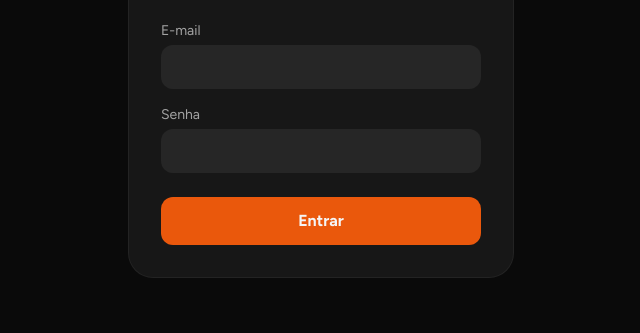
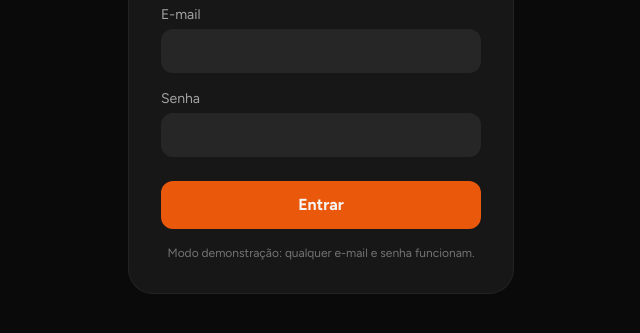
Before and after one commit to santaella27/sistema-nfc, a website: page painel.html in a window 1280 px wide. Shown: the part 307-640 px from the top of the page, without its empty margins (319-959 px from the left). Drawn offline with nearby package versions, Linux system fonts and the light colour scheme.

Commit message:
teste de dados ficticios sem backend

```diff
--- a/painel.html
+++ b/painel.html
@@ -150,7 +150,7 @@
 
     <script>
       /* ========= Configuração ========= */
-      const USAR_MOCK = false; // true = dados fictícios (sem backend)
+      const USAR_MOCK = true; // true = dados fictícios (sem backend)
       const API_BASE = "/api"; // login em /api/auth/login, pedidos em /api/pedidos
       const SOCKET_URL = undefined; // undefined = mesmo domínio; ou 'https://seu-servidor.com'
 
```
